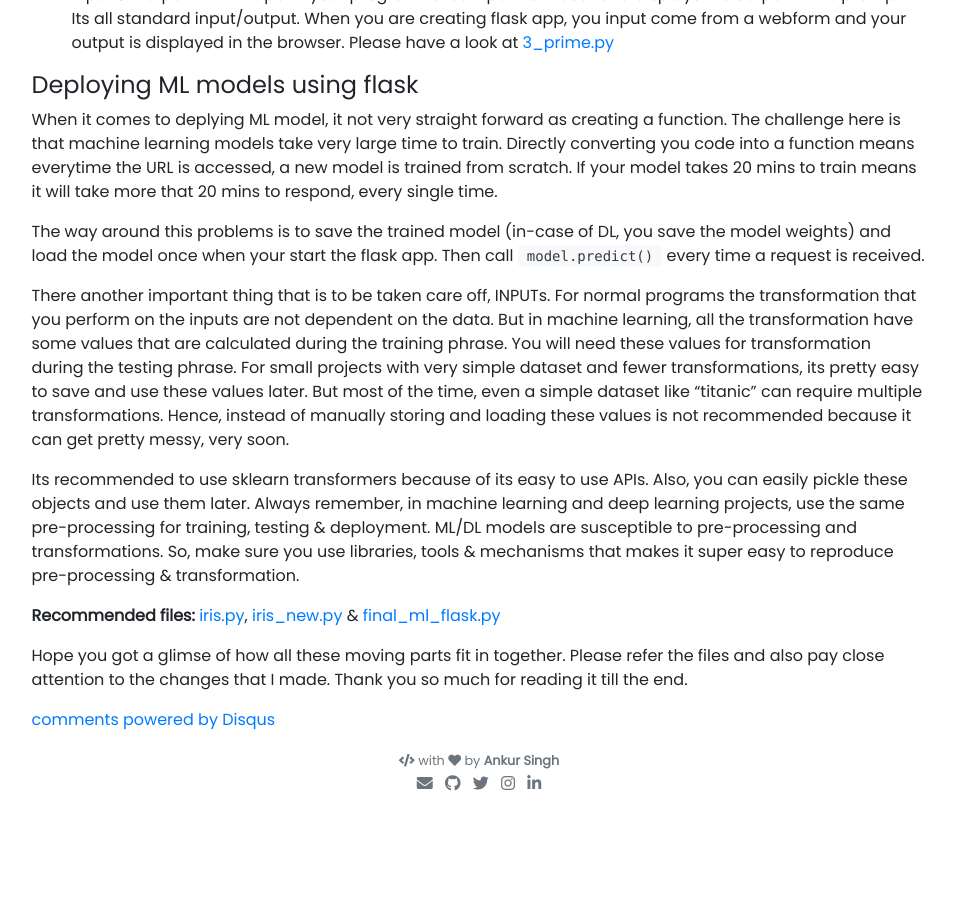
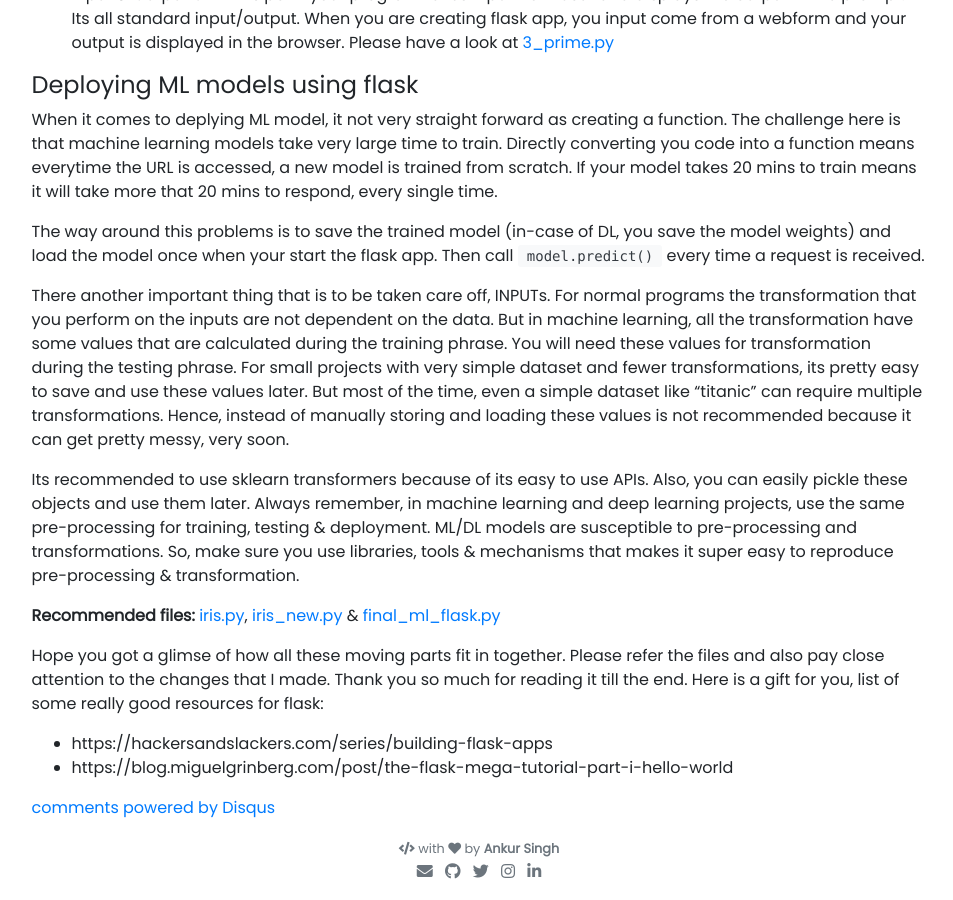
Before and after one commit to Ankur-singh/Ankur-singh.github.io, a Jekyll site: the page built from _posts/2020-01-29-Deploying-ML-models-with-flask.md, in a window 1280 px wide and 900 px high, scrolled down 3387 px. Shown: the whole window, without its empty margins (161-1114 px from the left). Built offline with Jekyll 4.4.1, drawn with Linux system fonts in a browser that asks for light colours; nearby versions of some CDN libraries; our own code applies the rules of GitHub Pages for plain Markdown files; comment, search, counter and statistics services are not loaded; before the commit the page ends 4199 px from its top, so only the background shows below that.

Commit message:
added flask resources

```diff
--- a/_posts/2020-01-29-Deploying-ML-models-with-flask.md
+++ b/_posts/2020-01-29-Deploying-ML-models-with-flask.md
@@ -154,4 +154,6 @@ Its recommended to use sklearn transformers because of its easy to use APIs. Als
 **Recommended files:** [iris.py](https://github.com/Ankur-singh/flask_demo/blob/master/iris.py), [iris_new.py](https://github.com/Ankur-singh/flask_demo/blob/master/iris_new.py) & [final_ml_flask.py](https://github.com/Ankur-singh/flask_demo/blob/master/final_ml_flask.py)
 
 
-Hope you got a glimse of how all these moving parts fit in together. Please refer the files and also pay close attention to the changes that I made. Thank you so much for reading it till the end.
+Hope you got a glimse of how all these moving parts fit in together. Please refer the files and also pay close attention to the changes that I made. Thank you so much for reading it till the end. Here is a gift for you, list of some really good resources for flask:
+- https://hackersandslackers.com/series/building-flask-apps
+- https://blog.miguelgrinberg.com/post/the-flask-mega-tutorial-part-i-hello-world
```
